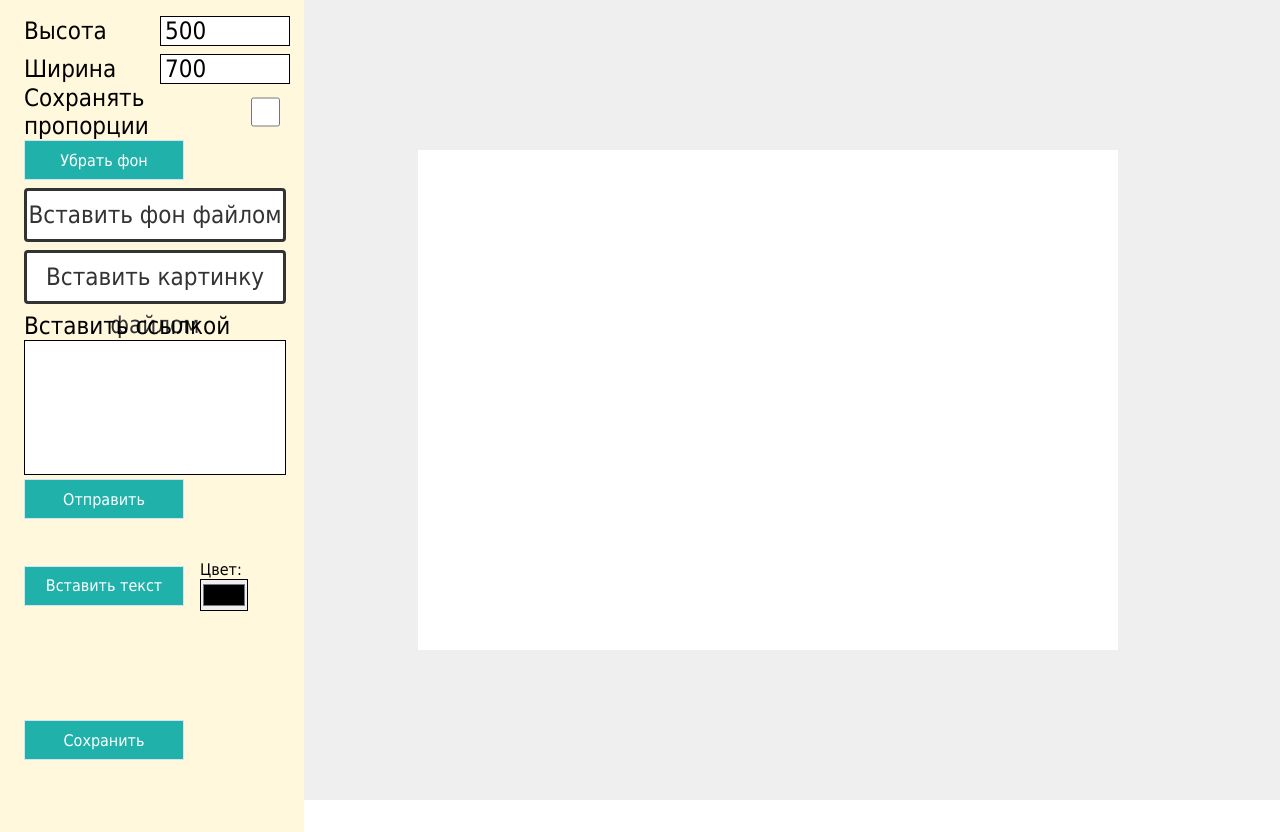
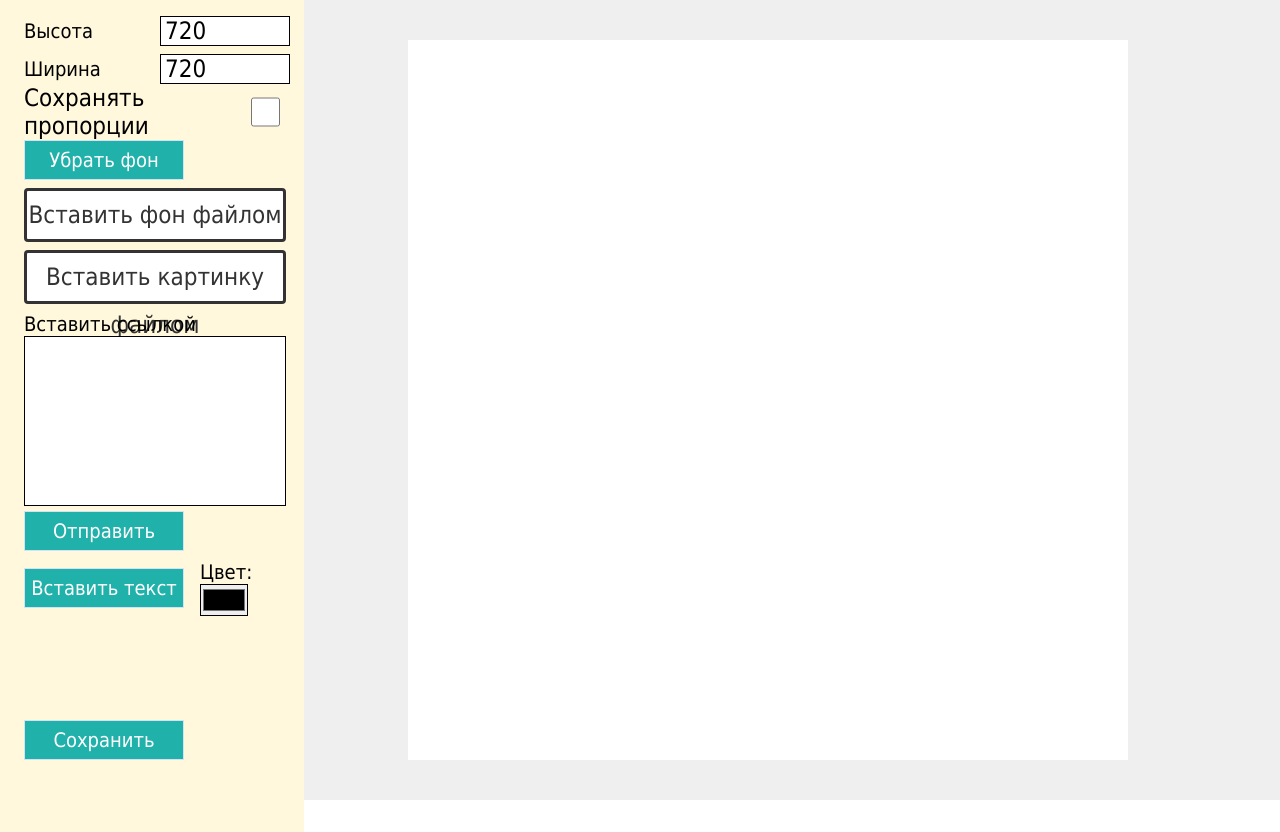
Before and after one commit to vladwizard/Image-Editor, a React (Create React App) app: page / in a window 1280 px wide. Built offline with nearby package versions, Linux system fonts and the light colour scheme.

Commit message:
formatting, remove trash from code, add tresh button for elements

```diff
--- a/src/App.js
+++ b/src/App.js
@@ -2,6 +2,7 @@ import React from "react";
 import './App.css';
 import PreferencesArea from './components/PreferencesArea'
 import DisplayArea from './components/DisplayArea'
+
 function App() {
   return (
     <div className="wrapper">
--- /dev/null
+++ b/src/Redux/slices/displayItemsSlice.js
@@ -0,0 +1,68 @@
+import {createSlice} from '@reduxjs/toolkit'
+
+const imageData = (str, width, height,id) => {
+    return ({
+        str,
+        width,
+        height,
+        id,
+    })
+}
+const textData = (color, width, height,id) => {
+    return ({
+        color,
+        width,
+        height,
+        id,
+        startWidth: width,
+        startHeight: height,
+        str:'',
+
+    })
+}
+
+let initialState = {
+    backgroundHeight: 720,
+    backgroundWidth: 720,
+    backgroundImg: 0,
+    image: null,
+    text: null,
+    id:0,
+}
+
+export const displayItemsSlice = createSlice({
+    name: 'data',
+    initialState,
+    reducers: {
+        setImage: (state, action) => {
+
+            let width = action.payload[1];
+            let height = action.payload[2];
+            state.image = imageData(action.payload[0], width, height, state.id++);
+        },
+
+        setBackgroundImage: (state, action) => {
+
+            state.backgroundImg = action.payload;
+        },
+
+        setBackgroundSize: (state, action) => {
+
+            state.backgroundWidth =action.payload[0];
+            state.backgroundHeight =action.payload[1];
+        },
+
+        setText: (state, action) => {
+
+            let fs = 32;
+            let color = action.payload;
+
+            state.text = textData( color, 0, fs * 2, state.id++);
+        },
+    },
+})
+
+
+export const {setImage, setBackgroundSize, setBackgroundImage, setText} = displayItemsSlice.actions
+
+export default displayItemsSlice.reducer
--- a/src/Redux/slices/imagesDataSlice.js
+++ /dev/null
@@ -1,97 +0,0 @@
-import {createSlice} from '@reduxjs/toolkit'
-
-const Data = (str, width, height, posX = 0, posY = 0) => {
-    return ({
-        str,
-        width,
-        height,
-    })
-}
-const textData = (color, width, height, fontSize = 32) => {
-    return ({
-        color,
-        width,
-        height,
-        startWidth: width,
-        startHeight: height,
-        str:'123',
-        FontSize: 32,
-        n: 1,
-
-    })
-}
-
-let initialState = {
-    backgroundHeight: 500,
-    backgroundWidth: 700,
-    backgroundImg: 0,
-    items: [],
-    texts: [],
-    text: null,
-    overflowHiden: false,
-    iText: 0,
-}
-
-
-export const imagesDataSlice = createSlice({
-    name: 'imagesData',
-    initialState,
-    reducers: {
-        // let img = new Image();
-        // img.src = action.payload;
-        // img.onload = function() {
-        //     alert(this.width + 'x' + this.height);
-        // };
-        setImage: (state, action) => {
-            // let img = new Image();
-            // img.src = action.payload[0];
-            let width = action.payload[1];
-            let height = action.payload[2];
-
-            // let prop = width/height;
-            //
-            //
-            // if(height>width){
-            //     height = state.backgroundHeight;
-            //     width = height * prop;
-            // }
-            // else{
-            //     width = state.backgroundWidth;
-            //     height = width / prop;
-            // }
-            //
-            // console.log(width);
-            // console.log(height);
-
-            state.items.push(new Data(action.payload[0], width, height));
-        },
-        setBackgroundImage: (state, action) => {
-            state.backgroundImg = action.payload;
-        },
-
-        setBackgroundSize: (state, action) => {
-            // let width = action.payload[0]
-            // if(width < 1) width = 1;
-            state.backgroundWidth =action.payload[0];
-            // let height = action.payload[1]
-            // if(height < 1) height = 1;
-            state.backgroundHeight =action.payload[1];
-        },
-        setText: (state, action) => {
-            let fs = 32;
-            let str = action.payload;
-            state.text = new textData(str, str.length * fs / 1.5, fs * 2, 0, state.iText++);
-        },
-        // changeText: (state, action) => {
-        //     let str = action.payload[0];
-        //     let i = action.payload[1];
-        //     console.log(state.texts);
-        //    state.texts=[];
-        // },
-    },
-})
-
-
-export const {setImage, setBackgroundSize, setBackgroundImage, setText, changeText} = imagesDataSlice.actions
-
-export default imagesDataSlice.reducer
--- a/src/Redux/store.js
+++ b/src/Redux/store.js
@@ -1,8 +1,8 @@
 import { configureStore } from '@reduxjs/toolkit'
-import imagesDataSlice from './slices/imagesDataSlice'
+import displayItemsSlice from './slices/displayItemsSlice'
 
 export const store = configureStore({
     reducer: {
-        imagesData: imagesDataSlice,
+        data: displayItemsSlice,
     },
 })
--- a/src/components/DisplayArea/index.jsx
+++ b/src/components/DisplayArea/index.jsx
@@ -1,14 +1,29 @@
 import React, {useEffect, useRef, useState} from "react";
-// import background from '../../assets/background.png'
 import './DisplayArea.css'
 import {useSelector, useDispatch} from 'react-redux'
-import {changeText} from '../../Redux/slices/imagesDataSlice'
+
+export default function DisplayArea() {
+
+    //хранилища
+    const imageSelector = useSelector((state) => state.data.image);
+    const [images, setImages] = React.useState([]);
+    React.useEffect(
+        () => {
+            console.log(imageSelector)
+            if (imageSelector != null) {
+                let c = {}
+                for (let key in imageSelector) {
+                    c[key] = imageSelector[key];
+                }
+                setImages(images.concat(c))
+            }
+        }, [imageSelector]
+    )
+
+    const textSelector = useSelector((state) => state.data.text);
 
 
-export default function DisplayArea() {
-    const images = useSelector((state) => state.imagesData.items);
-    const textSelector = useSelector((state) => state.imagesData.text);
-
+    //Приём текста
     const [texts, setTexts] = React.useState([]);
 
     React.useEffect(
@@ -28,12 +43,12 @@ export default function DisplayArea() {
         }, [textSelector]
     )
 
-    // const dispatch = useDispatch()
+    //Задний фон
+    const backgroundHeight = useSelector((state) => state.data.backgroundHeight)
+    const backgroundWidth = useSelector((state) => state.data.backgroundWidth);
+    const backgroundImg = useSelector((state) => state.data.backgroundImg);
 
-    const backgroundHeight = useSelector((state) => state.imagesData.backgroundHeight)
-    const backgroundWidth = useSelector((state) => state.imagesData.backgroundWidth);
-    const backgroundImg = useSelector((state) => state.imagesData.backgroundImg);
-
+    const backgroundRef = React.useRef(null);
     useEffect(() => {
         if (backgroundImg != 0 && backgroundImg != null) {
             backgroundRef.current.style.background = 'url(' + backgroundImg + ')';
@@ -43,15 +58,14 @@ export default function DisplayArea() {
 
     }, [backgroundImg])
 
-
-    const backgroundRef = React.useRef(null);
-
+    //Абсолютная позиция картинки на документе
     let bodyWidth = document.documentElement.clientWidth;
     let bodyHeight = document.documentElement.clientHeight;
 
     let backgroundLeft = (bodyWidth * 0.8) / 2 + bodyWidth * 0.2;
     let backgroundTop = bodyHeight * 0.5;
 
+    // адаптиция маштабирования
     const [windowScale, setWindowScale] = React.useState(1);
 
     window.onload = () => {
@@ -69,29 +83,26 @@ export default function DisplayArea() {
         backgroundRef.current.style.top = backgroundTop + 'px';
     }
 
-
+    //Указатеои на выбранный елемент
     const [choosen, setChoosen] = React.useState(-1);
     const [chosenType, setChoosenType] = React.useState('');
     const choosenRef = useRef();
-    const [holden, setHolden] = React.useState(-1);
 
+    const [asserted, setAsserted] = React.useState(-1);
+
+    //необходимы для отрисовки boxSizing
     const [choosenWidth, setChoosenWidth] = React.useState(0);
     const [choosenHeight, setChoosenHeight] = React.useState(0);
 
+    const buttonSize = 50;
+    const [showSizeBox, setShowSizeBox] = useState(false);
+
+    // редактор текста
     const [textInput, setTextInput] = React.useState('');
-
-
-    // const [currentWidth, setCurrentWidth] = React.useState(0);
-    // const [currentHeight, setCurrenHeight] = React.useState(0);
-
-    //Bool show elements
-    const [showSizeBox, setShowSizeBox] = useState(false);
     const [showTextInput, setShowTextInput] = useState(false);
-
-    const buttonSize = 50;
-
     const inputTextRef = React.useRef();
 
+    //автофокус при добавлении текста
     useEffect(() => {
         if (inputTextRef.current != null && textInput == '')
             inputTextRef.current.focus();
@@ -108,8 +119,7 @@ export default function DisplayArea() {
              }}
         >
 
-
-                <div className="background" id='qwerty' ref={backgroundRef}
+            <div className="background" id='save' ref={backgroundRef}
 
                  style={{
                      'height': backgroundHeight + 'px',
@@ -122,8 +132,8 @@ export default function DisplayArea() {
             >
                 {images.map((item, index) =>
 
-                        <img src={item.str}
-                             className={`image ${((index) == holden && chosenType == 'text') ? 'active' : ""}`}
+                    <img src={item.str} key={item.id}
+                         className={`image ${((index) == asserted && chosenType == 'text') ? 'holding' : ""}`}
                          ref={(index == choosen && chosenType == 'img') ? choosenRef : null}
 
                          style={{
@@ -136,22 +146,19 @@ export default function DisplayArea() {
                              'top': backgroundHeight / 2 + 'px',
 
                          }}
-
                          onMouseDown={(e) => {
-
                              setShowSizeBox(false);
                              setChoosen(index);
                              setChoosenType('img');
 
                              setChoosenWidth(parseInt(e.target.style.width));
                              setChoosenHeight(parseInt(e.target.style.height));
-                                 setHolden(index);
+                             setAsserted(index);
 
                              document.onmousemove = function (ev) {
                                  e.target.style.left = parseInt(e.target.style.left) + ev.movementX * windowScale + 'px';
                                  e.target.style.top = parseInt(e.target.style.top) + ev.movementY * windowScale + 'px';
                              }
-
                          }}
                          onClick={(e) => {
 
@@ -160,17 +167,16 @@ export default function DisplayArea() {
                          onMouseUp={() => {
                              document.onmousemove = null;
                              setShowSizeBox(true);
-                                 setHolden(-1)
+                             setAsserted(-1)
 
                          }}
-
                     />
                 )}
 
                 {texts.map((item, index) =>
 
-                    <div key={index}
-                         className={`text${index} ${(index == holden && chosenType == 'text') ? 'active' : ""}`}
+                    <div key={item.id}
+                         className={`text${index} ${(index == asserted && chosenType == 'text') ? 'active' : ""}`}
                          ref={(index == choosen && chosenType == 'text') ? choosenRef : null}
 
                          style={{
@@ -185,7 +191,6 @@ export default function DisplayArea() {
 
 
                          }}
-
                          onDoubleClick={() => {
                              setTextInput(item.str);
                              setShowTextInput(true)
@@ -196,7 +201,7 @@ export default function DisplayArea() {
                              setChoosenType('text');
                              setChoosenWidth(parseInt(e.target.style.width));
                              setChoosenHeight(parseInt(e.target.style.height));
-                             setHolden(index);
+                             setAsserted(index);
 
                              document.onmousemove = function (ev) {
                                  e.target.style.left = parseInt(e.target.style.left) + ev.movementX * windowScale + 'px';
@@ -209,10 +214,9 @@ export default function DisplayArea() {
                          onMouseUp={() => {
                              document.onmousemove = null;
                              setShowSizeBox(true);
-                             setHolden(-1)
+                             setAsserted(-1)
 
                          }}
-
                     >
                         {item.str}
                     </div>
@@ -222,7 +226,6 @@ export default function DisplayArea() {
 
                 [[0, 1], [1, 1], [1, 0], [1, -1], [0, -1], [-1, -1], [-1, 0], [-1, 1]].map((item) =>
                     <button
-
                         style={(Math.abs(item[0]) == 1 && Math.abs(item[1]) == 1) ?
                             {
                                 'width': buttonSize + 12 + 'px',
@@ -273,7 +276,6 @@ export default function DisplayArea() {
                             }
                         }
                         }
-
                         onMouseUp={() => {
                             document.onmousemove = null;
                         }}
@@ -285,13 +287,12 @@ export default function DisplayArea() {
                 <div className="textInput"
                      onClick={() => {
                          setShowTextInput(false);
-                         // console.log(choosen, textInput)
                          if (textInput == '') {
                              texts.splice(choosen, 1);
-                             // console.log(texts)
                          } else {
                              texts[choosen].str = textInput;
                              texts[choosen].n = textInput.split('\n').length;
+                             texts[choosen].width = textInput.length * 20 * parseInt(choosenRef.current.style.height) / texts[choosen].height;
                          }
                      }}
                 >
@@ -301,11 +302,28 @@ export default function DisplayArea() {
                     }
                               onChange={(e) => setTextInput(e.target.value)}
                               onClick={(e) => e.stopPropagation()}
-
                     />
-
                 </div>
             ) : ''}
+            {asserted != -1 ?
+                <div className='trash'
+                     onMouseUp={() => {
+                         if (chosenType == 'img') {
+                             images.splice(choosen, 1)
+                             setAsserted(-1)
+                             setChoosen(-1);
+                         } else if (chosenType == 'text') {
+                             texts.splice(choosen, 1)
+                             setAsserted(-1)
+                             setChoosen(-1);
+                         }
+                     }
+                     }
+                >
+                    Удалить
+                </div>
+                : ''
+            }
         </div>
     )
 }
--- a/src/components/PreferencesArea/PreferencesArea.css
+++ b/src/components/PreferencesArea/PreferencesArea.css
@@ -1,16 +1,17 @@
-
 textarea{
     margin-top: 1vh;
     width: 90%;
     border: solid black 0.1vh;
     resize:none;
 }
+
 .preferencesArea{
     padding: 2vh 3vh;
     z-index: 10000;
 }
+
 .preferencesArea *{
-    font-size: 2vh ;
+    font-size: 2.5vh ;
     font-family: "Tahoma";
     padding: 0;
     margin: 0;
@@ -26,7 +27,7 @@ button{
     height:5vh;
 }
 
-.file_label{
+.file_load{
     width: 100%;
     height: 6vh;
     border-radius: 0.5vh;
@@ -34,11 +35,11 @@ button{
     cursor: pointer;
     display: block;
     font: 3vh/6vh Tahoma;
-    /*transition: all 0.18s ease-in-out;*/
     border: 0.4vh solid #333;
     color: #333;
     background: white;
 }
+
 .file_input{
     width: 0.1px;
     height: 0.1px;
@@ -48,9 +49,8 @@ button{
     z-index: -1;
 }
 
-
 .urlArea label{
-    font-size: 3vh;
+    font-size: 2.5vh;
 }
 .urlArea{
     height: 30vh;
@@ -58,7 +58,7 @@ button{
 }
 
 .preferencesArea div{
-margin-bottom: 1vh;
+    margin-bottom: 1vh;
 }
 
 .double_fr{
@@ -70,11 +70,6 @@ margin-bottom: 1vh;
     grid-gap: 2vh;
 }
 
-.double_fr label{
-
-    font-size: 3vh;
-}
-
 .line{
     width: 100%;
     height: 5vh;
@@ -84,7 +79,6 @@ margin-bottom: 1vh;
 }
 
 input[type="checkbox" i] {
-
     font-size: 2vh;
     border-radius: 1vh;
     width: 4vh;
@@ -92,12 +86,10 @@ input[type="checkbox" i] {
     border: 0.2vh solid black;
     box-sizing: content-box;
 }
+
 .line *{
     font-size: 3vh;
-
-
 }
-
 
 .double_fr input[type=text]{
     width: 100%;
@@ -105,18 +97,15 @@ input[type="checkbox" i] {
     border: 0.1vh solid black;
     padding: 0 0.5vh;
 }
+
 .save_button{
     position:absolute;
     bottom:0;
     margin-bottom: 5vh;
 }
+
 input[type=color]{
     width: 6vh;
     height: 4vh;
     border: 0.2vh solid black;
 }
-input[type=color] *{
-    width: 6vh;
-    height: 4vh;
-    border: 0.2vh solid black;
-}
--- a/src/components/PreferencesArea/index.jsx
+++ b/src/components/PreferencesArea/index.jsx
@@ -1,30 +1,15 @@
 import React from "react";
 import './PreferencesArea.css'
-import s from '../../assets/background.png'
 import {useSelector, useDispatch} from 'react-redux'
-import {setText, setImage, setBackgroundImage, setBackgroundSize} from '../../Redux/slices/imagesDataSlice'
+import {setText, setImage, setBackgroundImage, setBackgroundSize} from '../../Redux/slices/displayItemsSlice'
 import domtoimage from 'dom-to-image';
 import {saveAs} from 'file-saver';
 
 export default function PreferencesArea() {
-
-
-    const backgroundHeight = useSelector((state) => state.imagesData.backgroundHeight)
-    const backgroundWidth = useSelector((state) => state.imagesData.backgroundWidth);
-
-    const images = useSelector((state) => state.imagesData.items);
     const dispatch = useDispatch()
 
-
-    const [imageURl, setImageURL] = React.useState('');
-
-    const [fileInput, setFileInput] = React.useState(null);
-    React.useEffect(() => {
-            // dispatch(setImage(['https://sun9-west.userapi.com/sun9-39/s/v1/if2/WnaUDudfVL5N3TEanMqOQ926BhEkeL8OmztoAl-y0uLxhWIyKxO-GEEq1WjB40ZMFAOwPIQvtVno5yorRc0lCw8_.jpg?size=750x478&quality=96&type=album', 400, 400]))
-            //dispatch(setText('123123123123213'));
-        }, []
-    )
-    const [insertText, setInsertText] = React.useState('');
+    const backgroundHeight = useSelector((state) => state.data.backgroundHeight)
+    const backgroundWidth = useSelector((state) => state.data.backgroundWidth);
 
     const backgroundInputRef = React.createRef();
 
@@ -49,7 +34,6 @@ export default function PreferencesArea() {
 
     }
 
-
     const imgInputRef = React.createRef();
 
     function SetImage() {
@@ -57,8 +41,6 @@ export default function PreferencesArea() {
         let reader = new FileReader();
 
         reader.onloadend = function () {
-            // preview.src = reader.result;
-
             let img = new Image();
             img.src = reader.result;
             img.onload = function () {
@@ -72,6 +54,7 @@ export default function PreferencesArea() {
 
     }
 
+    const [imageURl, setImageURL] = React.useState('');
     const [proportion, setProportion] = React.useState(false);
     const [color, setColor] = React.useState('#000000');
 
@@ -81,7 +64,6 @@ export default function PreferencesArea() {
                 <label>Высота</label> <input type='text' value={Math.round(backgroundHeight)}
                                              onChange={(e) => {
                                                  let height = e.target.value;
-                                                 console.log(0, height)
                                                  if (proportion == true) dispatch(setBackgroundSize([(height / backgroundHeight) * backgroundWidth, height]))
                                                  else dispatch(setBackgroundSize([backgroundWidth, height]))
                                              }}/>
@@ -90,17 +72,15 @@ export default function PreferencesArea() {
                 <label>Ширина</label> <input type='text' value={Math.round(backgroundWidth)}
                                              onChange={(e) => {
                                                  let width = e.target.value;
-                                                 console.log(1, width)
                                                  if (proportion == true) dispatch(setBackgroundSize([width, (width / backgroundWidth) * backgroundHeight]))
                                                  else dispatch(setBackgroundSize([width, backgroundHeight]))
                                              }}/>
             </div>
             <div className='line'>
                 <p>Сохранять пропорции</p>
-     <input type='checkbox' checked={proportion} onChange={(e) => {
+                <input type='checkbox' checked={proportion} onChange={(e) => {
                     setProportion(e.target.checked);
                 }}/>
-
             </div>
 
             <div>
@@ -114,12 +94,12 @@ export default function PreferencesArea() {
 
             </div>
             <div>
-                <label className='file_label' htmlFor="background_uploads">Вставить фон файлом </label>
+                <label className='file_load' htmlFor="background_uploads">Вставить фон файлом </label>
                 <input className='file_input' type="file" onChange={inputBackground} id="background_uploads"
                        accept=".jpg, .jpeg, .png" ref={backgroundInputRef}/>
             </div>
             <div>
-                <label className='file_label' htmlFor="image_uploads">Вставить картинку файлом</label>
+                <label className='file_load' htmlFor="image_uploads">Вставить картинку файлом</label>
                 <input className='file_input' type="file" onChange={SetImage} id="image_uploads"
                        accept=".jpg, .jpeg, .png" ref={imgInputRef}/>
             </div>
@@ -132,33 +112,27 @@ export default function PreferencesArea() {
                               setImageURL(e.target.value);
                           }}/>
                 <button onClick={() => {
-
-
                     let img = new Image();
                     img.src = imageURl;
                     img.onload = function () {
-                        // console.log(img.src);
                         dispatch(setImage([imageURl, this.width, this.height]));
                     }
-
-                }}>Отправить
+                }}>
+                    Отправить
                 </button>
             </div>
 
             <div className='double_fr'>
-
                 <button onClick={() => {
-                    // dispatch(setText(insertText));
                     dispatch(setText(color));
                 }}>Вставить текст
                 </button>
                 <p>Цвет: <input type="color" name="bg" value={color} onChange={(e) => setColor(e.target.value)}/></p>
-                {/*<input value={insertText} onChange={(e) => setInsertText(e.target.value)} width='80%'/>*/}
             </div>
 
             <button className='save_button'
                     onClick={() => {
-                        let node = document.getElementById('qwerty');
+                        let node = document.getElementById('save');
                         node.style.position = 'static';
                         node.style.transform = 'translate(0,0)'
 
@@ -171,16 +145,6 @@ export default function PreferencesArea() {
                             node.style.transform = 'translate(-50%,-50%)'
                         }, 500)
 
-
-                        // domtoimage.toPng(node)
-                        //     .then(function (dataUrl) {
-                        //         var img = new Image();
-                        //         img.src = dataUrl;
-                        //         document.body.appendChild(img);
-                        //     })
-                        //     .catch(function (error) {
-                        //         console.error('oops, something went wrong!', error);
-                        //     });
                     }}
             >Сохранить
             </button>
```
Also changed, not shown: src/components/ChooseImageTable.js (deleted, +0 -21 lines), src/components/DisplayArea/DisplayArea.css (+25 -20 lines), src/components/img.js (deleted, +0 -9 lines), 1 other file (tests, documents, lock files or other folders). Lines whose indentation alone changed are shown as unchanged.
